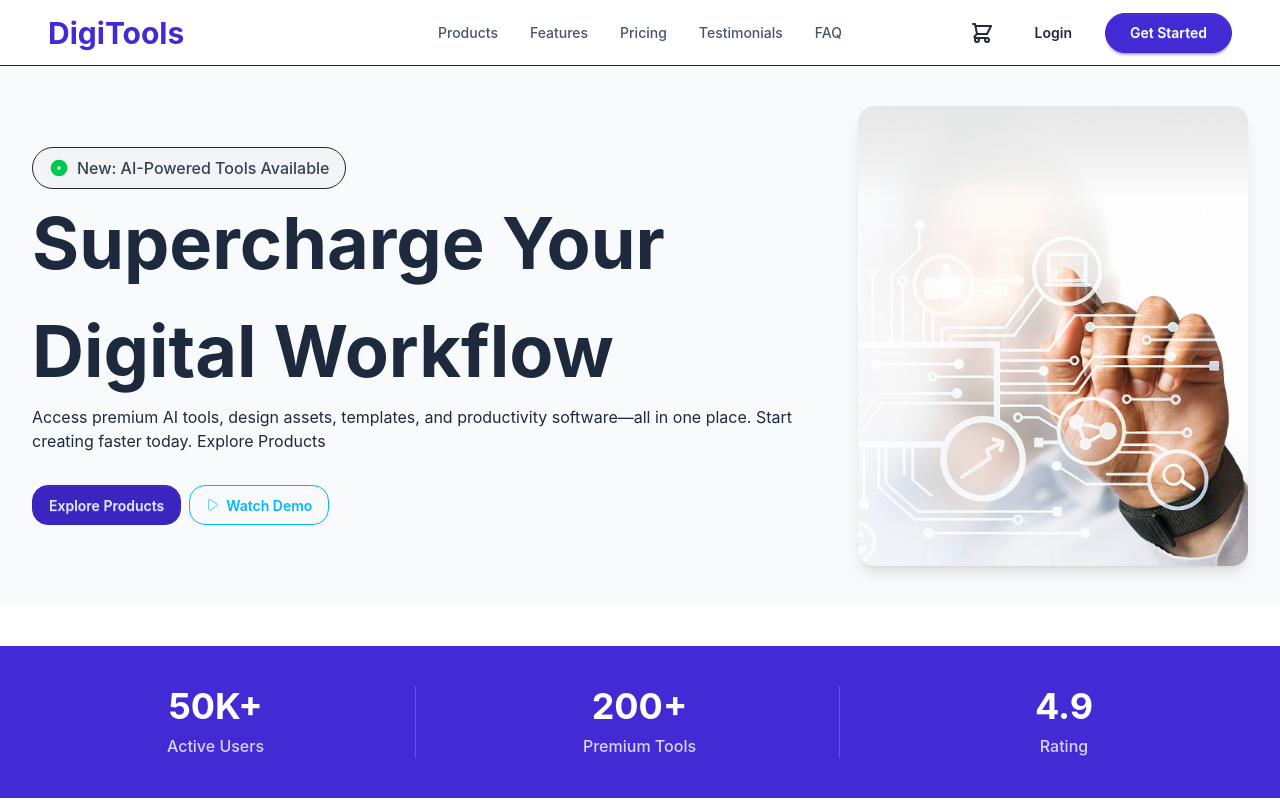
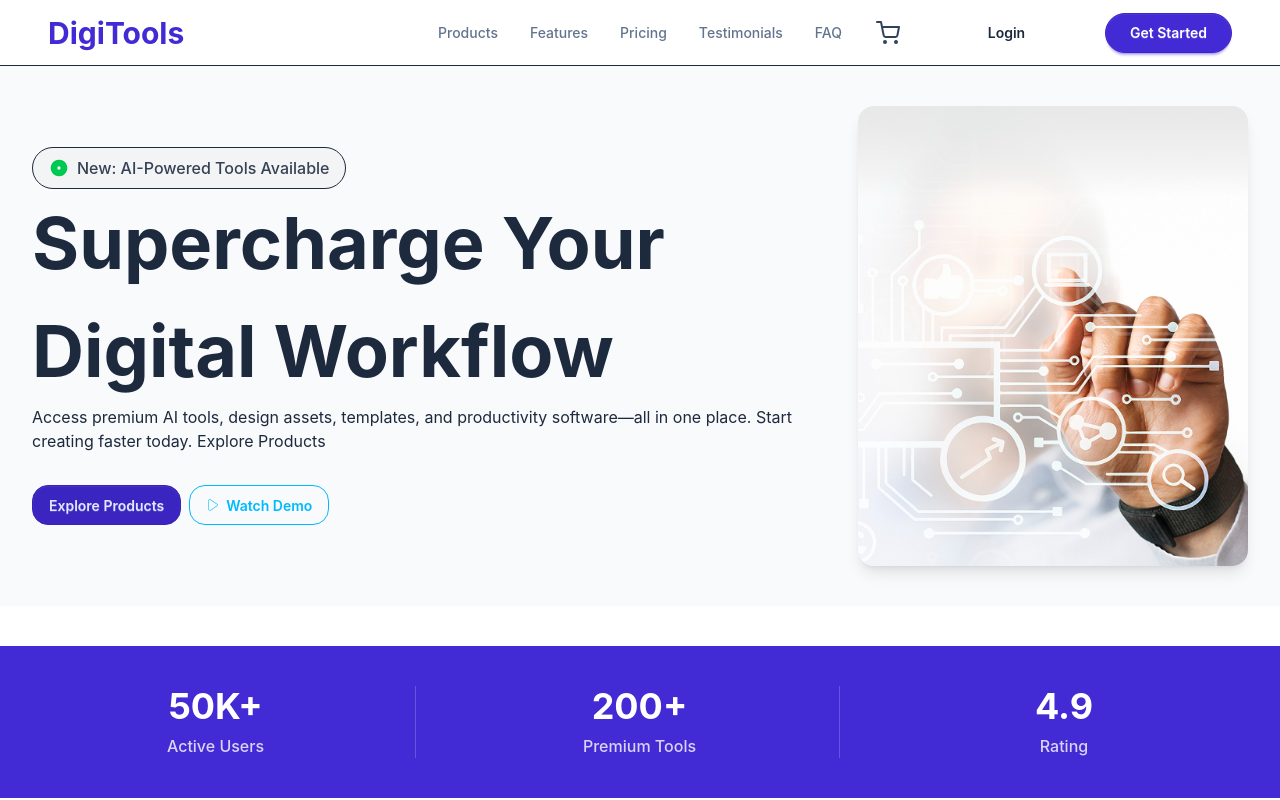
Before and after one commit to khirul-alam/assignment-six, a React (Vite) app: page / in a window 1280 px wide. Shown: the top 800 px of the page. Built offline with nearby package versions, Linux system fonts and the light colour scheme.

Commit message:
README file update

```diff
--- a/src/components/Navbar.jsx
+++ b/src/components/Navbar.jsx
@@ -1,3 +1,4 @@
+import { FiShoppingCart } from "react-icons/fi";
 export default function Navbar({ cartCount }) {
   return (
     <div className="navbar bg-white border-b px-4 md:px-12 sticky top-0 z-50 container mx-auto">
@@ -5,7 +6,7 @@ export default function Navbar({ cartCount }) {
         <a className="text-3xl font-bold text-primary cursor-pointer">DigiTools</a>
       </div>
       <div className="navbar-center hidden lg:flex">
-        <ul className="menu menu-horizontal px-1 font-medium text-slate-600 gap-2">
+        <ul className="menu menu-horizontal px-1 font-medium text-slate-500 gap-2">
           <li><a>Products</a></li>
           <li><a>Features</a></li>
           <li><a>Pricing</a></li>
@@ -13,10 +14,10 @@ export default function Navbar({ cartCount }) {
           <li><a>FAQ</a></li>
         </ul>
       </div>
-      <div className="navbar-end gap-4">
+      <div className="navbar-end gap-1 flex justify-between items-center">
         {/* Cart Icon */}
-        <div className="relative cursor-pointer p-2">
-          <svg xmlns="http://www.w3.org/2000/svg" className="h-6 w-6" fill="none" viewBox="0 0 24 24" stroke="currentColor"><path strokeLinecap="round" strokeLinejoin="round" strokeWidth="2" d="M3 3h2l.4 2M7 13h10l4-8H5.4M7 13L5.4 5M7 13l-2.293 2.293c-.63.63-.184 1.707.707 1.707H17m0 0a2 2 0 100 4 2 2 0 000-4zm-8 2a2 2 0 11-4 0 2 2 0 014 0z" /></svg>
+        <div className="relative cursor-pointer p-2 ml-2.5">
+          <FiShoppingCart className="h-6 w-6 text-slate-700 hover:text-primary transition-colors" />
           {cartCount > 0 && (
             <span className="badge badge-primary badge-sm absolute top-0 right-0 text-white">{cartCount}</span>
           )}
```
Also changed, not shown: 1 other file (tests, documents, lock files or other folders).
